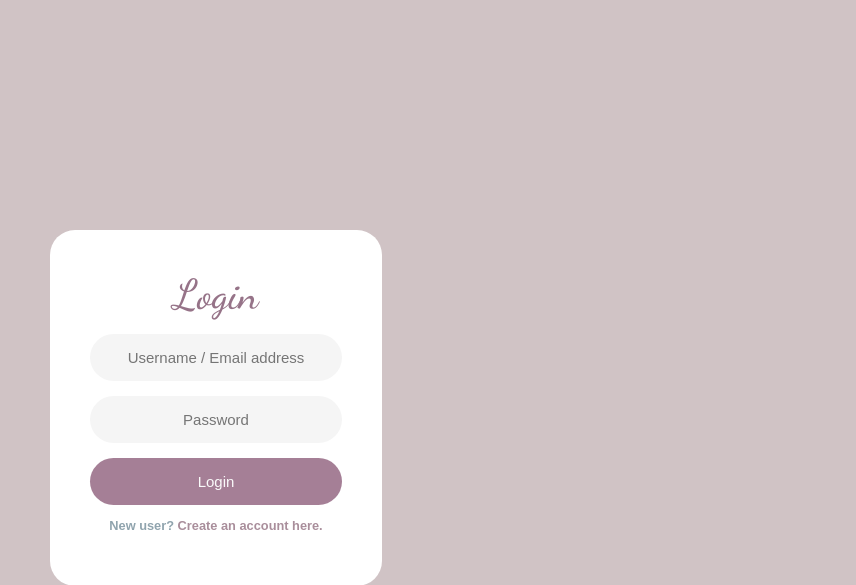
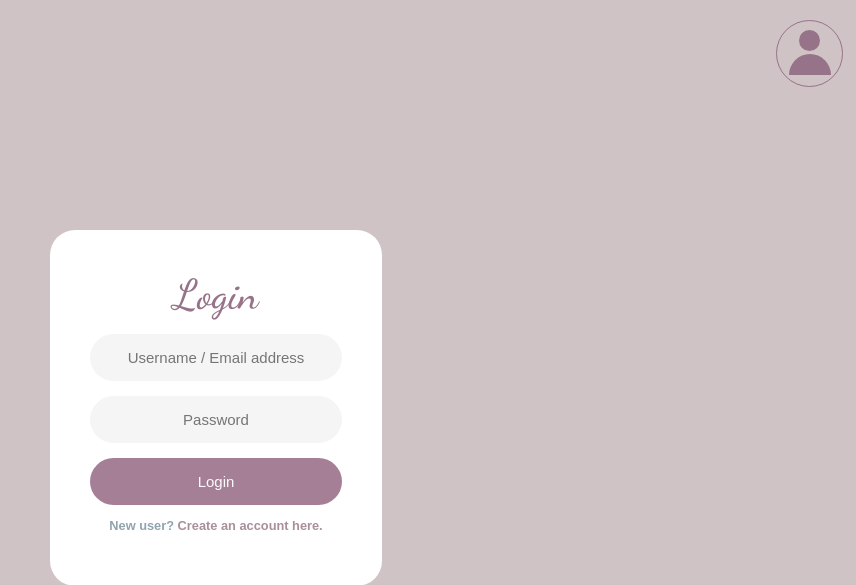
Before and after one commit to stefanaciudin/proiect-web, a PHP site: page /login.html in a window 1280 px wide. Shown: the top 585 px of the page, without its empty margins (424-1280 px from the left). Run offline with PHP 8.4, Linux system fonts and the light colour scheme; style sheets or scripts are compiled from the project's sources.

Commit message:
added profile badge - will be added in the header

```diff
--- a/login.html
+++ b/login.html
@@ -8,9 +8,16 @@
     <title>Login</title>
     <link rel="stylesheet" href="login.css">
     <link rel="stylesheet" href="profile.css">
+
+
 </head>
 
 <body>
+    <div class="avatar">
+        <a href="profile.html">
+            <div class="user-icon"><span></span></div>
+          </a>
+    </div>
     <div class="form">
         <div class="account">
             Login
@@ -23,6 +30,7 @@
             <p class="message"><b>New user?<a href="register.html"> Create an account here.</a></b></p>
         </form>
     </div>
+
 </body>
 
 </html>
--- a/profile.css
+++ b/profile.css
@@ -37,4 +37,50 @@ select:focus {
   text-align: center;
   font-family: "Asap", sans-serif;
   font-size: 1.25vw;
+}
+
+.avatar {
+  position: absolute;
+  top: 0;
+  right: 1%;
+  margin-top: 20px;
+  /* adjust the margin as needed */
+}
+
+.user-icon {
+  font-size: 0.75em;
+  /* change font size should change size of icon */
+}
+
+.user-icon {
+  border-radius: 4em;
+  border: 1px solid #967388;
+  height: 6em;
+  width: 6em;
+  background: none;
+  padding: 0.1em;
+}
+
+.user-icon::before {
+  content: " ";
+  display: block;
+  height: 2em;
+  width: 2em;
+  background: #967388;
+  position: relative;
+  left: 2em;
+  top: 0.8em;
+  border-radius: 2em;
+}
+
+.user-icon::after {
+  content: " ";
+  display: block;
+  height: 2em;
+  width: 4em;
+  background: #967388;
+  position: relative;
+  left: 1em;
+  top: 1em;
+  border-radius: 2em 2em 0 0;
 }/*# sourceMappingURL=profile.css.map */
--- a/profile.scss
+++ b/profile.scss
@@ -52,3 +52,50 @@ select {
 .info {
     @include infos;
 }
+
+.avatar {
+    position: absolute;
+    top: 0;
+    right: 1%;
+    margin-top: 20px;
+    /* adjust the margin as needed */
+}
+
+.user-icon {
+    font-size: 0.75em;
+    /* change font size should change size of icon */
+    //float:left; margin:1em;  /* remove this line to avoid float/margin */
+}
+
+.user-icon {
+    border-radius: 4em;
+    border: 1px solid #967388;
+    height: 6em;
+    width: 6em;
+    background: none;
+    padding: 0.1em;
+}
+
+.user-icon::before {
+    content: " ";
+    display: block;
+    height: 2em;
+    width: 2em;
+    background: #967388;
+    position: relative;
+    left: 2em;
+    top: 0.8em;
+    border-radius: 2em;
+}
+
+.user-icon::after {
+    content: " ";
+    display: block;
+    height: 2em;
+    width: 4em;
+    background: #967388;
+    position: relative;
+    left: 1em;
+    top: 1em;
+    border-radius: 2em 2em 0 0;
+}
```
